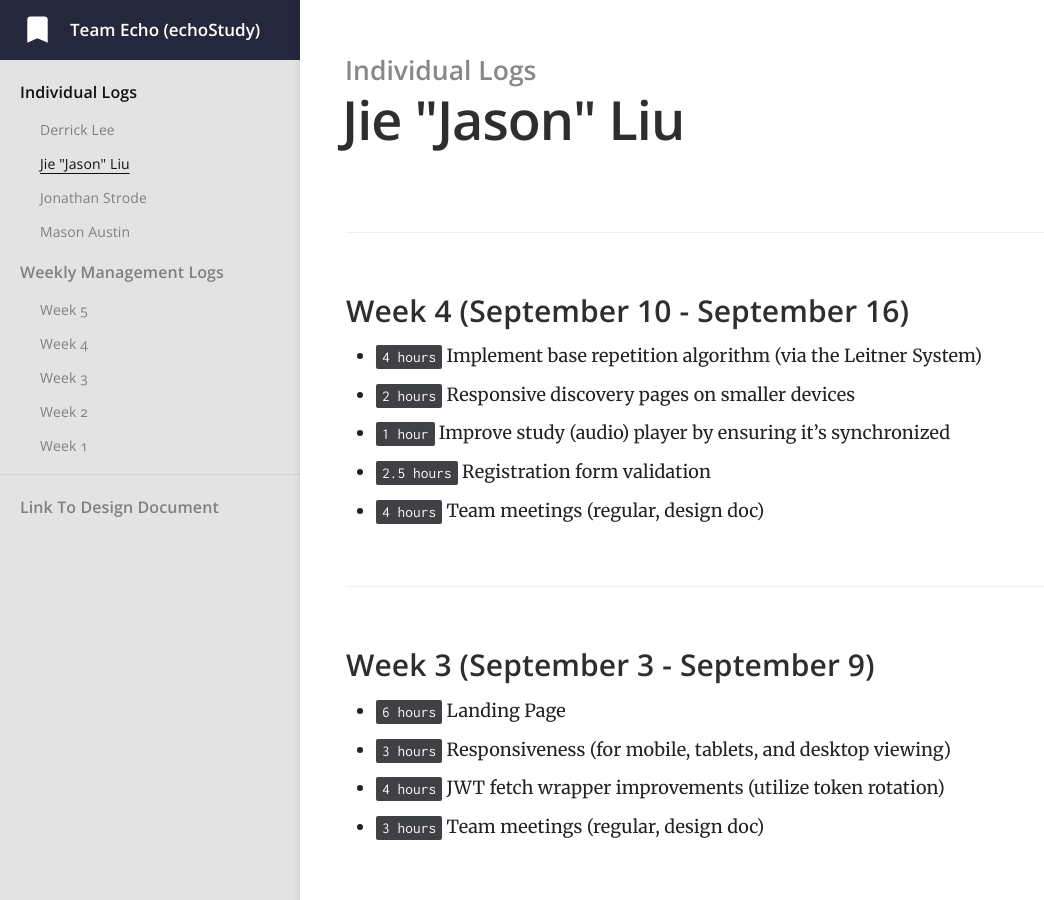
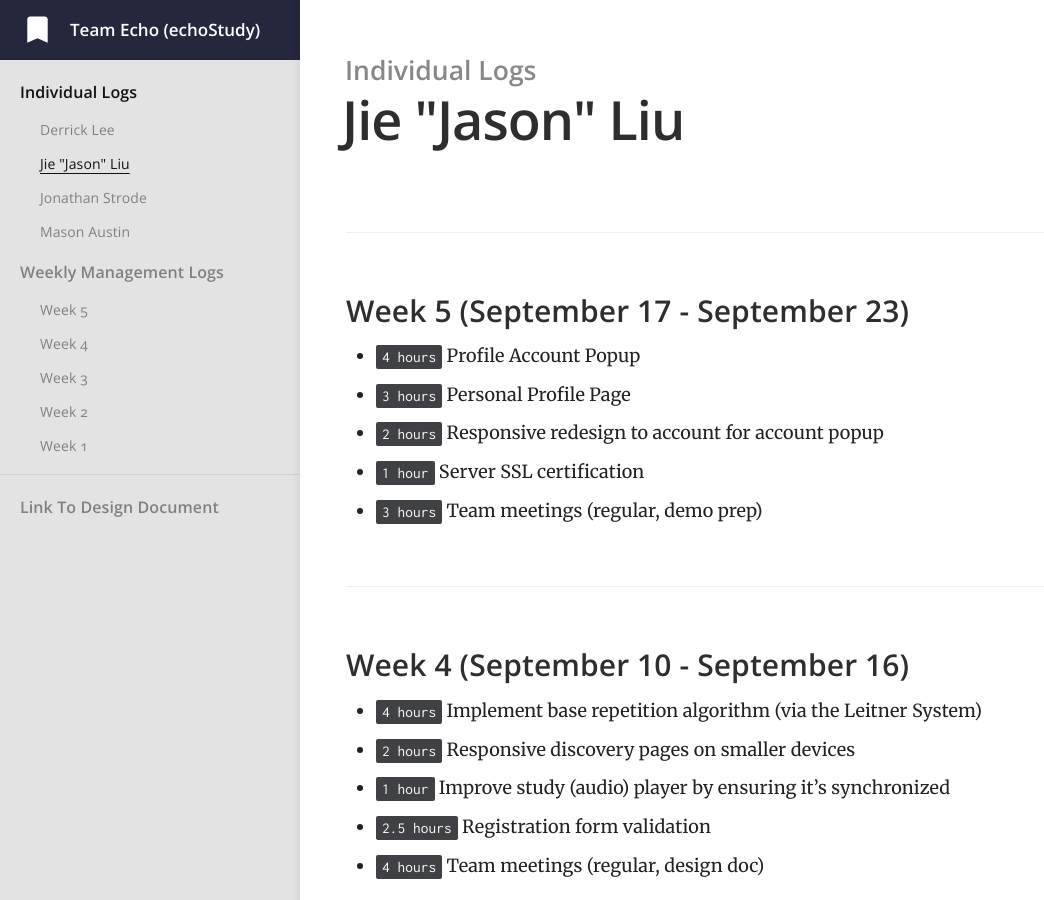
Before and after one commit to jiejasonliu/team-echo-site, a Jekyll site: the page built from _docs/individual-logs/jiejasonliu-logs.md, in a window 1280 px wide and 900 px high. Shown: the whole window, without its empty margins (0-1044 px from the left). Built offline with Jekyll 4.4.1, drawn with Linux system fonts in a browser that asks for light colours.

Commit message:
feat: week 5 individual log for Jason

```diff
--- a/_docs/individual-logs/jiejasonliu-logs.md
+++ b/_docs/individual-logs/jiejasonliu-logs.md
@@ -3,6 +3,13 @@ title: Jie "Jason" Liu
 category: Individual Logs
 order: 3
 ---
+
+### Week 5 (September 17 - September 23)
+  - `4 hours` Profile Account Popup
+  - `3 hours` Personal Profile Page
+  - `2 hours` Responsive redesign to account for account popup
+  - `1 hour` Server SSL certification
+  - `3 hours` Team meetings (regular, demo prep)
 
 ### Week 4 (September 10 - September 16)
   - `4 hours` Implement base repetition algorithm (via the Leitner System)
```
